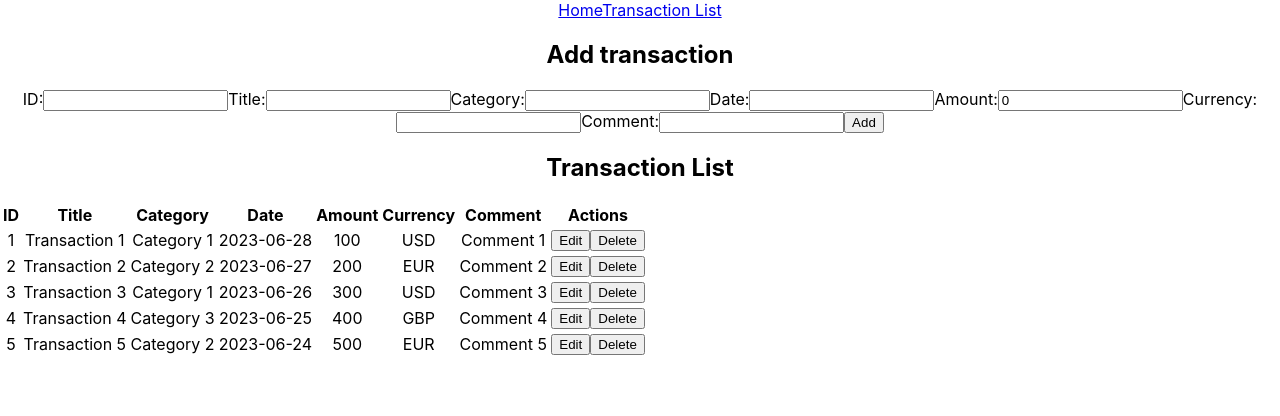
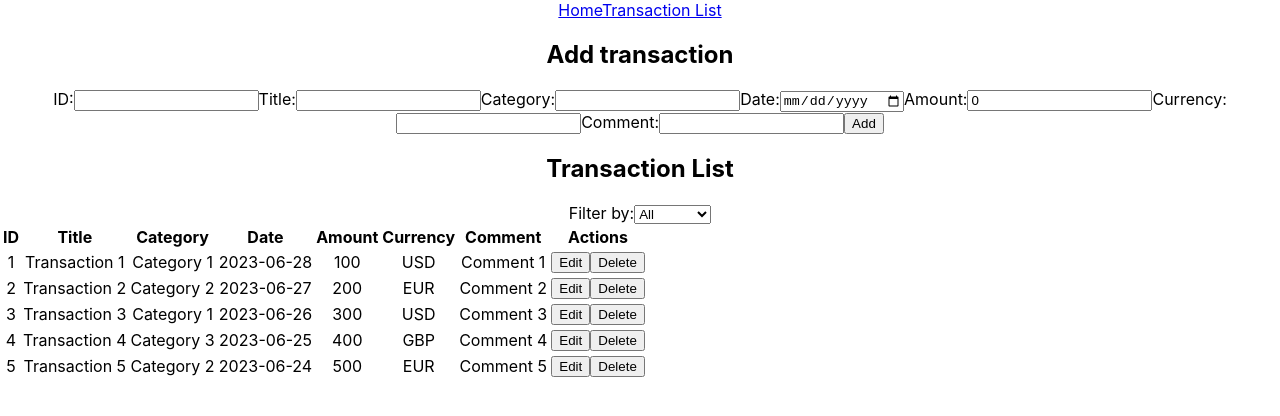
Before and after one commit to michalgalant0/ExpensesManagementApp, a React (Create React App) app in the folder expenses-app/: page /transactions in a window 1280 px wide. Shown: the top 416 px of the page. Built offline with nearby package versions, Linux system fonts and the light colour scheme.

Commit message:
Added sort and filter logic to TransactionList component.

```diff
--- a/expenses-app/src/components/TransactionForm/index.jsx
+++ b/expenses-app/src/components/TransactionForm/index.jsx
@@ -81,7 +81,7 @@ const TransactionForm = ({ addTransaction, editedTransaction, updateTransaction
       <label>
         Date:
         <input
-          type="text"
+          type="date"
           name="date"
           value={transaction.date}
           onChange={handleChange}
--- a/expenses-app/src/components/TransactionList/index.jsx
+++ b/expenses-app/src/components/TransactionList/index.jsx
@@ -3,28 +3,105 @@ import React from 'react';
 import TransactionListRow from '../TransactionListRow';
 
 const TransactionList = ({ transactions, handleEdit }) => {
+  const [filterType, setFilterType] = React.useState('all');
+  const [filterValue, setFilterValue] = React.useState('');
+  const [sortBy, setSortBy] = React.useState(null);
+  const [sortOrder, setSortOrder] = React.useState('asc');
 
   // check if user is on HomePage
   const isHomePAge = window.location.pathname === '/';
 
+  const handleFilterTypeChange = (e) => {
+    setFilterType(e.target.value);
+  };
+
+  const handleFilterValueChange = (e) => {
+    setFilterValue(e.target.value);
+  };
+
+  const handleSort = (field) => {
+    if (field === sortBy) {
+      setSortOrder(sortOrder === 'asc' ? 'desc' : 'asc');
+    } else {
+      setSortBy(field);
+      setSortOrder('asc');
+    }
+  };
+
+  const filterTransactions = (transaction) => {
+    if (filterType === 'all') {
+      return true;
+    } else if (filterType === 'day') {
+      return transaction.date === filterValue;
+    } else if (filterType === 'category') {
+      return transaction.category.toLowerCase().includes(filterValue.toLowerCase());
+    } else if (filterType === 'title') {
+      return transaction.title.toLowerCase().includes(filterValue.toLowerCase());
+    } else if (filterType === 'currency') {
+      return transaction.currency.toLowerCase().includes(filterValue.toLowerCase());
+    }
+  };
+
+  const sortedTransactions = transactions.sort((a, b) => {
+    if (sortBy) {
+      const valueA = a[sortBy];
+      const valueB = b[sortBy];
+      if (valueA < valueB) return sortOrder === 'asc' ? -1 : 1;
+      if (valueA > valueB) return sortOrder === 'asc' ? 1 : -1;
+      return 0;
+    } else {
+      return 0;
+    }
+  });
+
+  const filteredTransactions = sortedTransactions.filter(filterTransactions);
+
   return (
     <div>
       <h2>Transaction List</h2>
+      <div>
+        <label>
+          Filter by:
+          <select value={filterType} onChange={handleFilterTypeChange}>
+            <option value="all">All</option>
+            <option value="day">Day</option>
+            <option value="category">Category</option>
+            <option value="title">Title</option>
+            <option value="currency">Currency</option>
+          </select>
+        </label>
+        {filterType !== 'all' && (
+          <label>
+            Value:
+            <input type="text" value={filterValue} onChange={handleFilterValueChange} />
+          </label>
+        )}
+      </div>
       <table>
         <thead>
           <tr>
             <th>ID</th>
-            <th>Title</th>
-            <th>Category</th>
-            <th>Date</th>
-            <th>Amount</th>
-            <th>Currency</th>
+            <th onClick={() => handleSort('title')}>
+              Title {sortBy === 'title' && <span>{sortOrder === 'asc' ? '▲' : '▼'}</span>}
+            </th>
+            <th onClick={() => handleSort('category')}>
+              Category {sortBy === 'category' && <span>{sortOrder === 'asc' ? '▲' : '▼'}</span>}
+            </th>
+            <th onClick={() => handleSort('date')}>
+              Date {sortBy === 'date' && <span>{sortOrder === 'asc' ? '▲' : '▼'}</span>}
+            </th>
+            <th onClick={() => handleSort('amount')}>
+              Amount {sortBy === 'amount' && <span>{sortOrder === 'asc' ? '▲' : '▼'}</span>}
+            </th>
+            <th onClick={() => handleSort('currency')}>
+              Currency {sortBy === 'currency' && <span>{sortOrder === 'asc' ? '▲' : '▼'}</span>}
+            </th>
             <th>Comment</th>
             {isHomePAge ? null : <th>Actions</th>}
           </tr>
         </thead>
         <tbody>
-          {transactions.map((transaction) => (
+          {filteredTransactions.map((transaction) => (
             <TransactionListRow
               key={transaction.id}
               transaction={transaction}
```
